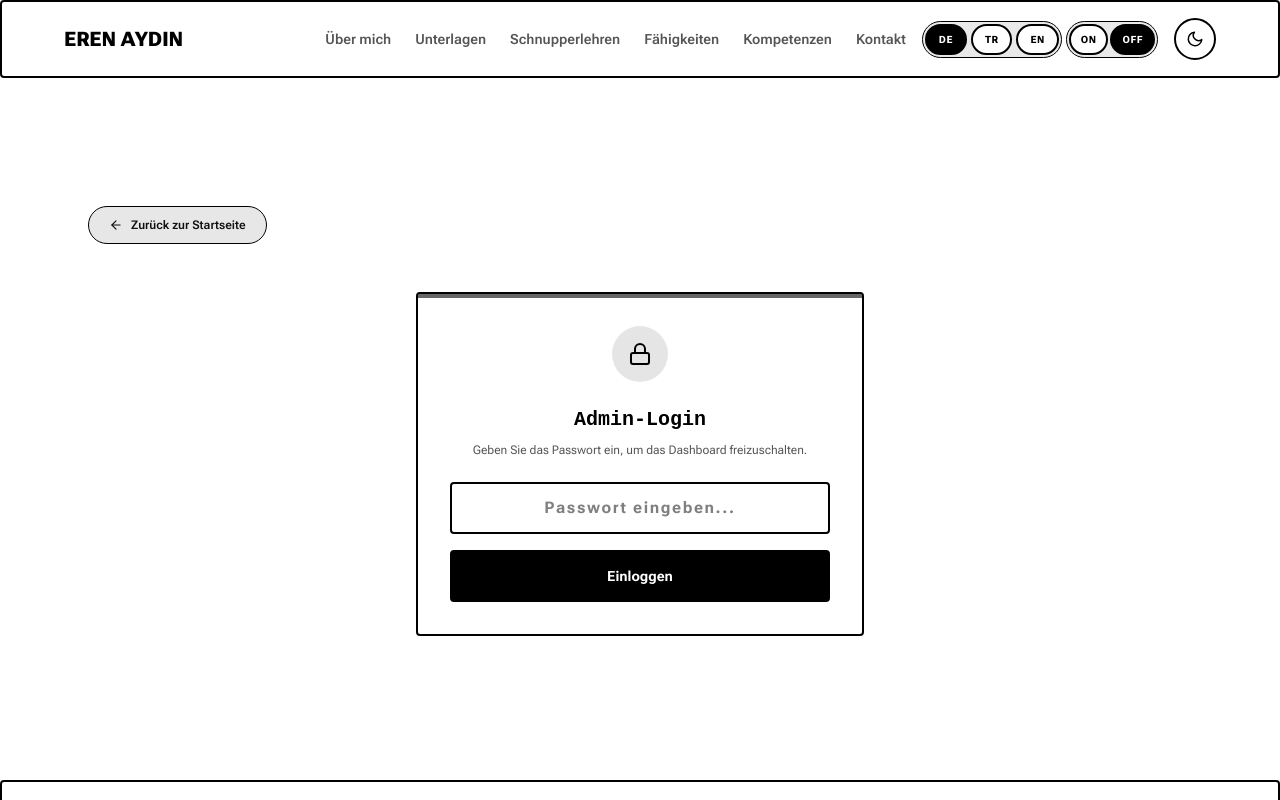
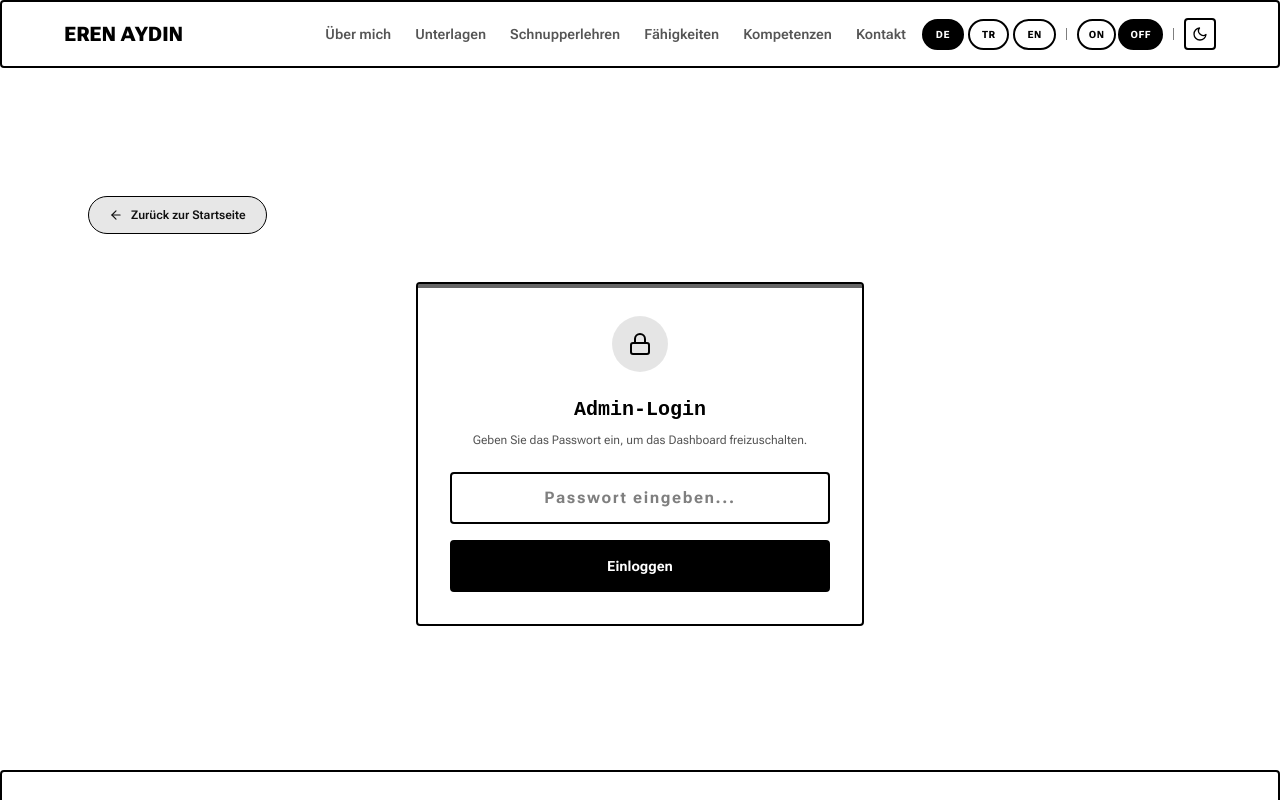
Before and after one commit to xddswi-swiss/lebenslauf, a Next.js app: page /admin in a window 1280 px wide. Shown: the top 800 px of the page. Built offline with nearby package versions, Linux system fonts and the light colour scheme.

Commit message:
Style: Remove outer borders and circles from switcher pills and theme toggle, aligning them as a clean text button row

```diff
--- a/src/components/Header.tsx
+++ b/src/components/Header.tsx
@@ -152,31 +152,32 @@ export const Header: React.FC<HeaderProps> = ({ activeColorIndex }) => {
               ))}
             </nav>
 
-            <div className="hidden lg:flex items-center gap-4">
-              <div className="flex items-center gap-1">
-                <LanguageSwitcher />
-                <SwissSwitch />
-              </div>
+            <div className="hidden lg:flex items-center gap-2.5">
+              <LanguageSwitcher />
+              <div className="w-[1px] h-3 bg-[var(--glass-border)] opacity-50" />
+              <SwissSwitch />
+              <div className="w-[1px] h-3 bg-[var(--glass-border)] opacity-50" />
 
               {/* Theme Toggle Button */}
               <button
                 onClick={toggleTheme}
                 aria-label="Toggle Theme"
-                className="p-2.5 rounded-full glass-card text-[var(--text-body)] hover:text-[var(--text-main)] transition-all cursor-pointer"
+                className="p-1.5 text-[var(--text-body)] hover:text-[var(--text-main)] transition-all cursor-pointer hover:scale-115 flex items-center justify-center"
               >
-                {theme === 'dark' ? <FiSun className="text-lg" /> : <FiMoon className="text-lg" />}
+                {theme === 'dark' ? <FiSun className="text-base" /> : <FiMoon className="text-base" />}
               </button>
             </div>
 
             {/* Mobile Menu Actions */}
-            <div className="flex lg:hidden items-center gap-2">
+            <div className="flex lg:hidden items-center gap-3">
               {/* Swiss Light Switch (B&W Mode) */}
               <SwissSwitch />
 
+              {/* Theme Toggle Button */}
               <button
                 onClick={toggleTheme}
                 aria-label="Toggle Theme"
-                className="p-2.5 rounded-full glass-card text-[var(--text-body)] hover:text-[var(--text-main)] transition-all cursor-pointer"
+                className="p-1.5 text-[var(--text-body)] hover:text-[var(--text-main)] transition-all cursor-pointer hover:scale-115 flex items-center justify-center"
               >
                 {theme === 'dark' ? <FiSun className="text-base" /> : <FiMoon className="text-base" />}
               </button>
@@ -187,7 +188,7 @@ export const Header: React.FC<HeaderProps> = ({ activeColorIndex }) => {
                 aria-label="Open Mobile Menu"
                 className="p-2.5 rounded-full glass-card text-[var(--text-body)] hover:text-[var(--text-main)] transition-all cursor-pointer"
               >
-                <FiMenu className="text-lg" />
+                <FiMenu className="text-base" />
               </button>
             </div>
           </div>
--- a/src/components/LanguageSwitcher.tsx
+++ b/src/components/LanguageSwitcher.tsx
@@ -18,7 +18,7 @@ export const LanguageSwitcher: React.FC<LanguageSwitcherProps> = ({ inline = fal
   const { language, setLanguage } = useLanguage();
 
   return (
-    <div className={`flex gap-1 p-0.5 rounded-full bg-zinc-800/10 dark:bg-zinc-200/5 border border-[var(--glass-border)] text-[10px] font-extrabold tracking-wider w-fit ${inline ? 'w-full justify-between' : ''}`}>
+    <div className={`flex gap-1 text-[10px] font-extrabold tracking-wider w-fit ${inline ? 'w-full justify-between' : ''}`}>
       {languages.map((lang) => (
         <button
           key={lang.code}
--- a/src/components/SwissSwitch.tsx
+++ b/src/components/SwissSwitch.tsx
@@ -48,7 +48,7 @@ export const SwissSwitch: React.FC = () => {
   };
 
   return (
-    <div className="flex gap-0.5 p-0.5 rounded-full bg-zinc-800/10 dark:bg-zinc-200/5 border border-[var(--glass-border)] text-[10px] font-extrabold tracking-wider w-fit select-none z-30">
+    <div className="flex gap-0.5 text-[10px] font-extrabold tracking-wider w-fit select-none z-30">
       <button
         onClick={() => setMode(false)}
         className={`px-2.5 py-1.5 rounded-full transition-all duration-300 cursor-pointer ${
```
